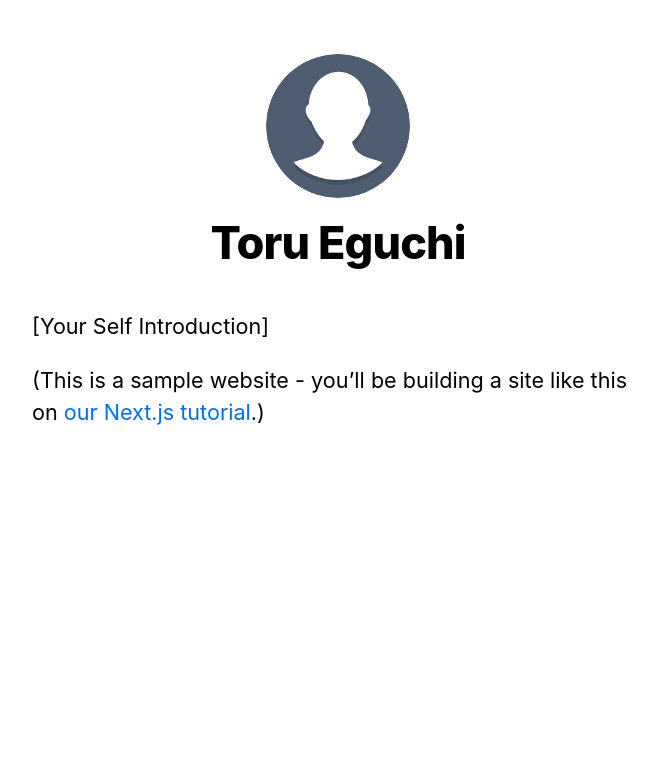
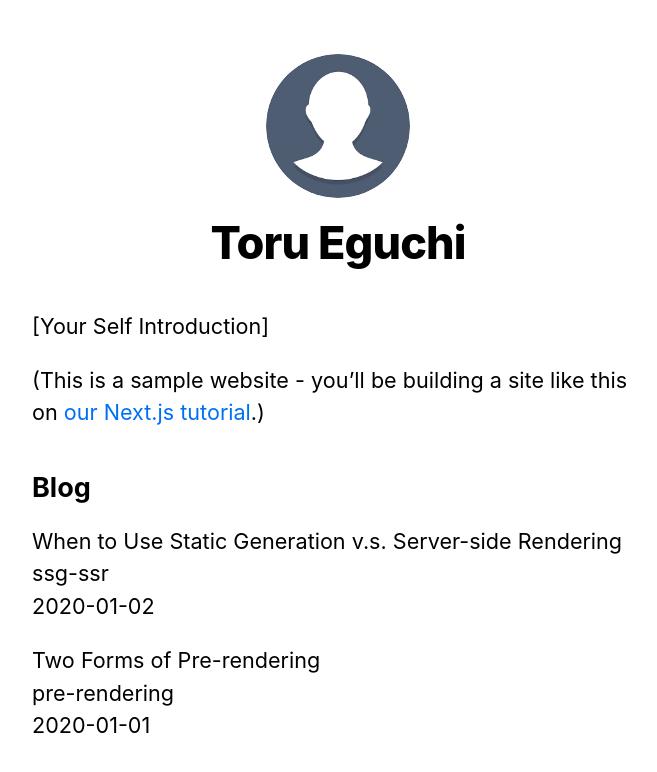
Before and after one commit to egurinko/nextjs-tutorial, a Next.js app: page / in a window 1280 px wide. Shown: the top 772 px of the page, without its empty margins (302-959 px from the left). Built offline with nearby package versions, Linux system fonts and the light colour scheme.

Commit message:
show blog contents in index page

```diff
--- /dev/null
+++ b/lib/posts.js
@@ -0,0 +1,30 @@
+import fs from "fs"
+import path, { dirname } from "path"
+import matter from "gray-matter"
+
+const postsDirectory = path.join(process.cwd(), "posts")
+
+export const getSortedPostsData = () => {
+    const fileNames = fs.readdirSync(postsDirectory)
+    const allPostData = fileNames.map(fileName => {
+        const id = fileName.replace(/\.md$/, "")
+
+        const fullPath = path.join(postsDirectory, fileName)
+        const fileContents = fs.readFileSync(fullPath, "utf8")
+
+        const matterResult = matter(fileContents)
+
+        return {
+            id,
+            ...matterResult.data
+        }
+    })
+
+    return allPostData.sort((a, b) => {
+        if(a.date < b.date){
+            return 1
+        } else {
+            return -1
+        }
+    })
+}
--- a/pages/index.js
+++ b/pages/index.js
@@ -1,8 +1,9 @@
 import Head from 'next/head'
 import Layout, { siteTitle } from '../components/layout'
 import utilStyles from '../styles/utils.module.css'
+import { getSortedPostsData } from "../lib/posts"
 
-const Home = () => {
+const Home = ({ allPostsData }) => {
   return (
     <Layout home>
       <Head>
@@ -15,8 +16,32 @@
           <a href="https://nextjs.org/learn">our Next.js tutorial</a>.)
         </p>
       </section>
+      <section className={`${utilStyles.headingMd} ${utilStyles.padding1px}`}>
+        <h2 className={utilStyles.headingLg}>Blog</h2>
+        <ul className={utilStyles.list}>
+          {allPostsData.map(({ id, date, title }) => (
+            <li className={utilStyles.listItem} key={id}>
+              {title}
+              <br />
+              {id}
+              <br />
+              {date}
+            </li>
+          ))}
+        </ul>
+      </section>
     </Layout>
   )
 }
 
 export default Home
+
+export async function getStaticProps(){
+  const allPostsData = getSortedPostsData();
+
+  return {
+    props: {
+      allPostsData
+    }
+  }
+}
```
